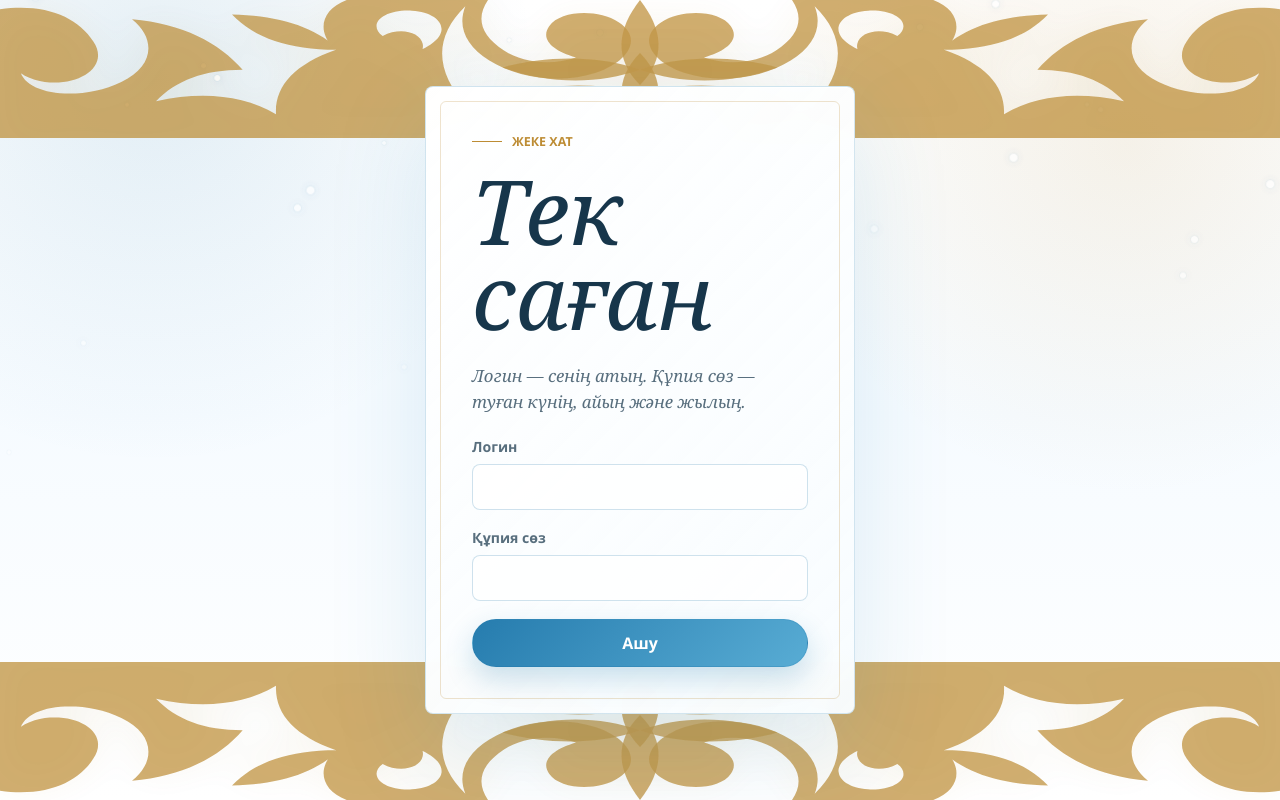
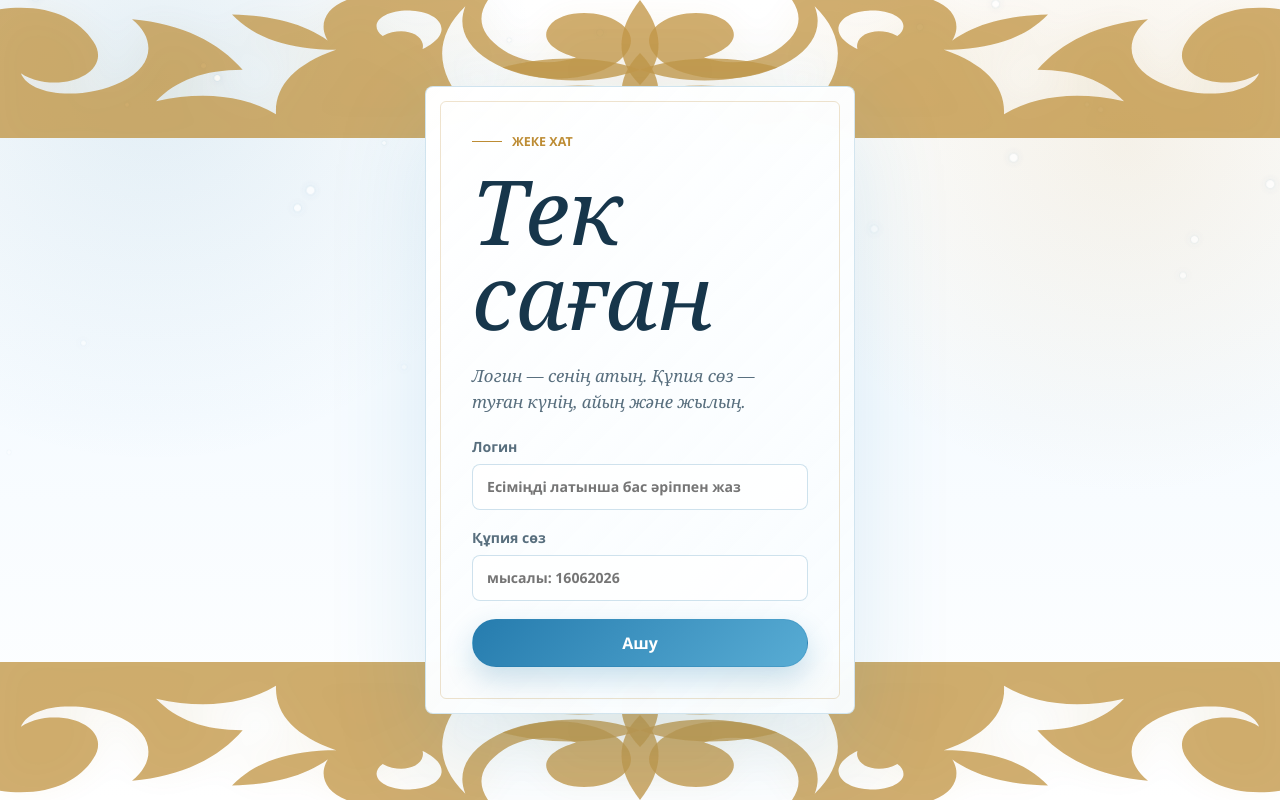
Before and after one commit to sin-2x/prj, a React (Vite) app: page / in a window 1280 px wide. Built offline with nearby package versions, Linux system fonts and the light colour scheme.

Commit message:
Update website design and audio player

```diff
--- a/src/main.jsx
+++ b/src/main.jsx
@@ -203,6 +203,7 @@ function LoginGate({ onUnlock }) {
             value={login}
             onChange={(event) => setLogin(event.target.value)}
             autoComplete="username"
+            placeholder="Есіміңді латынша бас әріппен жаз"
           />
         </label>
         <label>
@@ -212,6 +213,7 @@ function LoginGate({ onUnlock }) {
             value={password}
             onChange={(event) => setPassword(event.target.value)}
             autoComplete="current-password"
+            placeholder="мысалы: 16062026"
           />
         </label>
         {error && <p className="login-error">{error}</p>}
```
